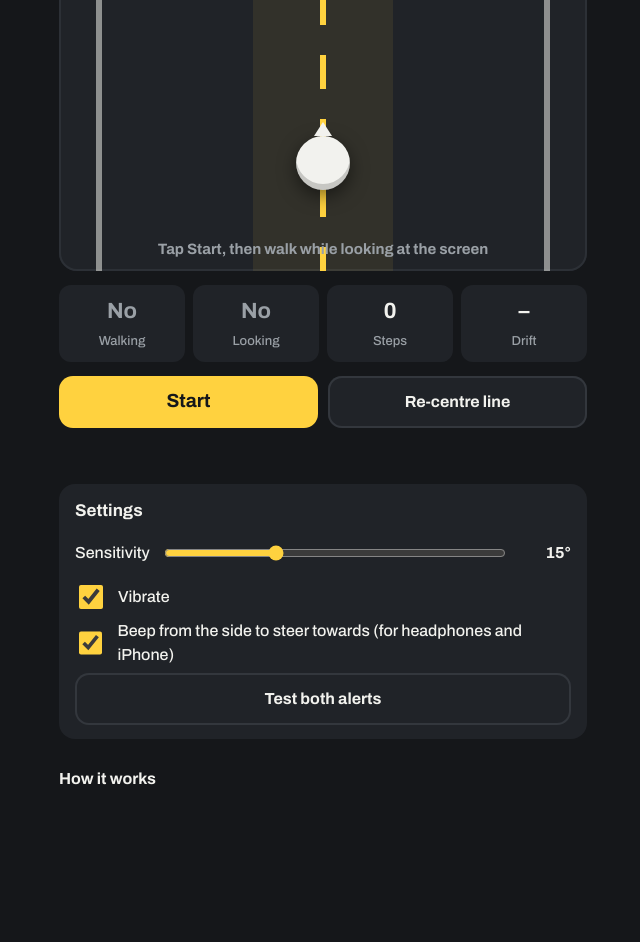
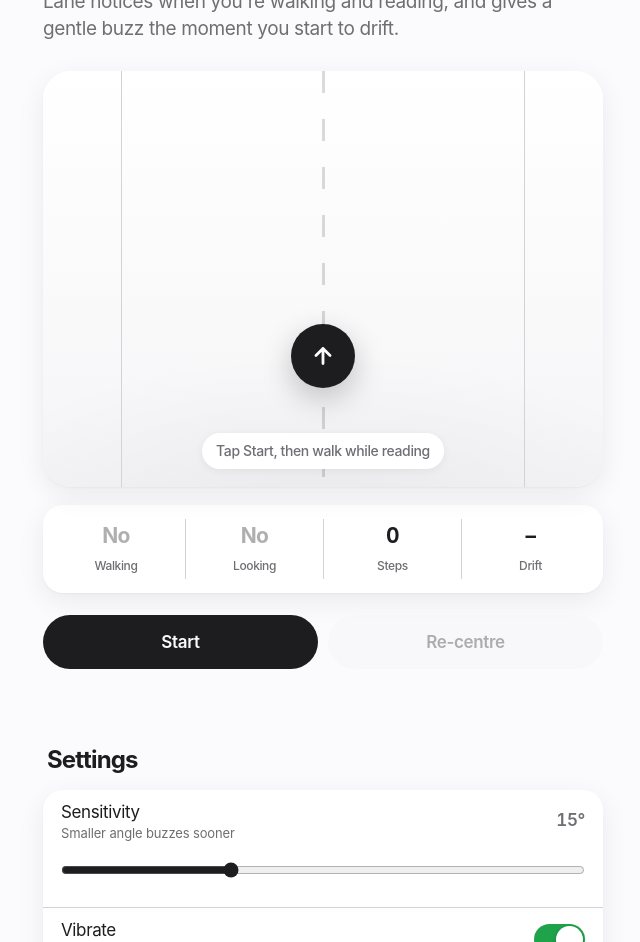
Before and after one commit to thisisfed/walk, a plain HTML site: page index.html in a window 1280 px wide. Shown: the part 221-1163 px from the top of the page, without its empty margins (317-957 px from the left). Before the commit the page ends 1062 px from the top, so only its background shows below. Drawn offline with Linux system fonts and the light colour scheme.

Commit message:
Redesign: clean light/dark look, iOS-style settings, how-it-works cards
Co-Authored-By: Claude Opus 5.5 <noreply@anthropic.com>
Claude-Session: https://claude.ai/code/session_01EG6ZDyBc5q6EDnH1MKMGP1

```diff
--- a/index.html
+++ b/index.html
@@ -3,72 +3,120 @@
 <head>
 <meta charset="utf-8">
 <meta name="viewport" content="width=device-width,initial-scale=1,viewport-fit=cover">
-<meta name="theme-color" content="#15171a">
+<meta name="theme-color" content="#fbfbfd" media="(prefers-color-scheme: light)">
+<meta name="theme-color" content="#000000" media="(prefers-color-scheme: dark)">
+<meta name="apple-mobile-web-app-capable" content="yes">
+<meta name="description" content="Lane gives you a gentle buzz when you drift off a straight line while walking and looking at your phone.">
 <title>Lane — walk straight</title>
 <link rel="preconnect" href="https://fonts.googleapis.com">
-<link href="https://fonts.googleapis.com/css2?family=Archivo:wght@500;700;900&display=swap" rel="stylesheet">
+<link href="https://fonts.googleapis.com/css2?family=Inter:wght@400;500;600;700;800&display=swap" rel="stylesheet">
 <style>
-/* VOICE: calm road-sign clarity, readable at a glance while walking
-   IDEA: a single road lane — you are the dot, the yellow line is your path
-   PICTURE: the lane itself, large; the dot drifts off the line as you veer
-   COLOUR and TYPE: asphalt #15171a, road yellow #ffd23f, warning orange #ff5a36; Archivo
-   LAYOUT: one column, lane on top, status, big controls, settings */
-:root{color-scheme:dark;--bg:#15171a;--road:#202328;--ink:#f2f2ee;--mute:#9aa0a6;--y:#ffd23f;--warn:#ff5a36;--ok:#4fd18b}
-*{box-sizing:border-box;min-width:0}
-body{margin:0;background:var(--bg);color:var(--ink);font:16px/1.5 Archivo,system-ui,sans-serif;overflow-x:clip;
-  padding:env(safe-area-inset-top) env(safe-area-inset-right) env(safe-area-inset-bottom) env(safe-area-inset-left)}
-.wrap{max-width:560px;margin:0 auto;padding:18px 16px 40px}
-h1{font-size:34px;line-height:1.05;margin:4px 0 2px;font-weight:900;letter-spacing:-.5px}
-.sub{color:var(--mute);margin:0 0 16px}
-.lane{position:relative;height:min(46vh,380px);background:var(--road);border-radius:18px;overflow:hidden;
-  box-shadow:inset 0 0 0 2px #2c3036}
-.lane::before,.lane::after{content:"";position:absolute;top:0;bottom:0;width:6px;background:#e9e9e4;opacity:.55}
-.lane::before{left:7%}.lane::after{right:7%}
-.centre{position:absolute;left:50%;top:-40px;bottom:-40px;width:6px;margin-left:-3px;
-  background:repeating-linear-gradient(var(--y) 0 34px,transparent 34px 64px);animation:roll 1s linear infinite;animation-play-state:paused}
+:root{
+  --bg:#fbfbfd;--card:#ffffff;--ink:#1d1d1f;--mute:#6e6e73;--line:#d2d2d7;--soft:#f5f5f7;
+  --accent:#ff4f3a;--ok:#1fa34a;--shadow:0 1px 2px rgba(0,0,0,.04),0 8px 28px rgba(0,0,0,.07);
+  --font:-apple-system,BlinkMacSystemFont,"SF Pro Display",Inter,"Helvetica Neue",Arial,sans-serif;
+}
+@media (prefers-color-scheme:dark){:root{
+  --bg:#000;--card:#1c1c1e;--ink:#f5f5f7;--mute:#98989d;--line:#38383a;--soft:#2c2c2e;
+  --shadow:0 0 0 1px rgba(255,255,255,.06);
+}}
+*{box-sizing:border-box;min-width:0;-webkit-tap-highlight-color:transparent}
+html{-webkit-text-size-adjust:100%}
+body{margin:0;background:var(--bg);color:var(--ink);font:17px/1.47 var(--font);letter-spacing:-.022em;overflow-x:clip;
+  -webkit-font-smoothing:antialiased;padding:env(safe-area-inset-top) env(safe-area-inset-right) env(safe-area-inset-bottom) env(safe-area-inset-left)}
+.wrap{max-width:600px;margin:0 auto;padding:22px 20px 56px}
+
+nav{display:flex;align-items:center;justify-content:space-between;height:44px;margin-bottom:18px}
+.brand{display:flex;align-items:center;gap:8px;font-weight:700;font-size:19px;letter-spacing:-.03em}
+.mark{width:22px;height:22px;border-radius:7px;background:var(--ink);position:relative}
+.mark::after{content:"";position:absolute;left:50%;top:4px;bottom:4px;width:2px;margin-left:-1px;border-radius:2px;background:var(--bg)}
+.pill-status{font-size:13px;font-weight:600;color:var(--mute);background:var(--soft);border-radius:980px;padding:6px 12px;white-space:nowrap}
+.pill-status.live{color:var(--ok)}
+
+h1{font-size:clamp(40px,11vw,56px);line-height:1.04;letter-spacing:-.045em;font-weight:800;margin:6px 0 10px;text-wrap:balance}
+.sub{font-size:19px;line-height:1.42;color:var(--mute);margin:0 0 28px;max-width:30em;text-wrap:pretty}
+
+.lane{position:relative;height:min(52vh,420px);border-radius:28px;overflow:hidden;background:var(--card);box-shadow:var(--shadow);
+  isolation:isolate;transition:background .35s}
+.lane::before{content:"";position:absolute;inset:0;z-index:-1;
+  background:radial-gradient(120% 70% at 50% 110%,rgba(0,0,0,.05),transparent 60%),linear-gradient(var(--card),var(--soft))}
+.edge{position:absolute;top:0;bottom:0;width:1px;background:var(--line)}
+.edge.l{left:14%}.edge.r{right:14%}
+.centre{position:absolute;left:50%;top:-48px;bottom:-48px;width:3px;margin-left:-1.5px;border-radius:3px;
+  background:repeating-linear-gradient(var(--ink) 0 22px,transparent 22px 48px);opacity:.16;animation:roll 1.1s linear infinite;animation-play-state:paused}
 .walking .centre{animation-play-state:running}
-@keyframes roll{to{transform:translateY(64px)}}
-.band-ok{position:absolute;top:0;bottom:0;left:50%;background:rgba(255,210,63,.08);transition:width .3s,margin .3s}
-.dot{position:absolute;left:50%;bottom:22%;width:54px;height:54px;margin-left:-27px;border-radius:50%;
-  background:var(--ink);box-shadow:0 6px 18px rgba(0,0,0,.5),inset 0 -6px 0 rgba(0,0,0,.18);transition:transform .25s ease-out,background .2s}
-.dot::after{content:"";position:absolute;left:50%;top:-14px;margin-left:-9px;border:9px solid transparent;border-bottom:14px solid var(--ink);border-top:0}
-.off .dot{background:var(--warn)}.off .dot::after{border-bottom-color:var(--warn)}
-.steer{position:absolute;left:0;right:0;top:12%;text-align:center;font-size:30px;font-weight:900;color:var(--warn);opacity:0;transition:opacity .2s;text-shadow:0 2px 10px rgba(0,0,0,.6)}
-.off .steer{opacity:1}
-.state{position:absolute;left:12px;right:12px;bottom:10px;text-align:center;font-weight:700;color:var(--mute);font-size:15px}
-.stats{display:grid;grid-template-columns:repeat(4,minmax(0,1fr));gap:8px;margin:14px 0}
-.stat{background:var(--road);border-radius:12px;padding:10px 8px;text-align:center}
-.stat b{display:block;font-size:22px;font-variant-numeric:tabular-nums;white-space:nowrap}
-.stat span{font-size:13px;color:var(--mute)}
-.yes{color:var(--ok)}.no{color:var(--mute)}
+@keyframes roll{to{transform:translateY(48px)}}
+.band-ok{position:absolute;top:0;bottom:0;left:50%;background:linear-gradient(90deg,transparent,rgba(31,163,74,.07),transparent);opacity:0;transition:opacity .4s,width .3s,margin .3s}
+.live .band-ok{opacity:1}
+.dot{position:absolute;left:50%;bottom:24%;width:64px;height:64px;margin-left:-32px;border-radius:50%;background:var(--ink);
+  box-shadow:0 10px 30px rgba(0,0,0,.22);transition:transform .3s cubic-bezier(.2,.8,.2,1),background .25s}
+.dot svg{position:absolute;inset:0;margin:auto;width:26px;height:26px;color:var(--bg)}
+.off .dot{background:var(--accent);box-shadow:0 10px 34px rgba(255,79,58,.45)}
+.off{background:color-mix(in srgb,var(--accent) 6%,var(--card))}
+.steer{position:absolute;left:0;right:0;top:13%;text-align:center;font-size:30px;font-weight:800;letter-spacing:-.035em;color:var(--accent);
+  opacity:0;transform:translateY(6px);transition:opacity .25s,transform .25s}
+.off .steer{opacity:1;transform:none}
+.state{position:absolute;left:50%;bottom:18px;transform:translateX(-50%);width:max-content;max-width:calc(100% - 32px);text-align:center;font-size:14px;font-weight:500;color:var(--mute);background:var(--card);border-radius:980px;padding:8px 14px;box-shadow:0 2px 10px rgba(0,0,0,.06)}
+
+.stats{display:grid;grid-template-columns:repeat(4,minmax(0,1fr));margin:18px 0 22px;background:var(--card);border-radius:20px;box-shadow:var(--shadow);padding:14px 4px}
+.stat{text-align:center;padding:2px 4px}
+.stat+.stat{border-left:1px solid var(--line)}
+.stat b{display:block;font-size:21px;font-weight:700;letter-spacing:-.03em;font-variant-numeric:tabular-nums;white-space:nowrap}
+.stat span{font-size:12px;font-weight:500;color:var(--mute)}
+.yes{color:var(--ok)}.no{color:var(--ink);opacity:.35}
+
 .row{display:flex;gap:10px;flex-wrap:wrap}
-button{font:inherit;font-weight:700;min-height:52px;border-radius:14px;border:0;padding:0 18px;cursor:pointer;flex:1 1 140px}
-button:focus-visible,input:focus-visible{outline:3px solid var(--y);outline-offset:2px}
-.go{background:var(--y);color:#15171a;font-size:19px}
-.ghost{background:var(--road);color:var(--ink);box-shadow:inset 0 0 0 2px #33373d}
-.msg{min-height:1.5em;margin:10px 0 0;color:var(--warn);font-weight:700}
-.set{margin-top:22px;background:var(--road);border-radius:16px;padding:14px 16px}
-.set h2{font-size:17px;margin:0 0 8px}
-label{display:flex;align-items:center;gap:12px;min-height:44px}
-input[type=range]{flex:1;accent-color:var(--y);height:32px}
-input[type=checkbox]{width:24px;height:24px;accent-color:var(--y)}
-.val{font-variant-numeric:tabular-nums;white-space:nowrap;width:3.2em;text-align:right;font-weight:700}
-details{margin-top:18px;color:var(--mute)}summary{cursor:pointer;font-weight:700;color:var(--ink);min-height:44px;display:flex;align-items:center}
-details p{margin:6px 0}
-@media (prefers-reduced-motion:reduce){.centre{animation:none}.dot{transition:none}}
+button{font:inherit;font-size:17px;font-weight:600;letter-spacing:-.02em;min-height:54px;border-radius:980px;border:0;padding:0 24px;cursor:pointer;flex:1 1 150px;
+  transition:transform .15s,opacity .2s,background .2s}
+button:active{transform:scale(.97)}
+button:disabled{opacity:.35;cursor:default}
+button:focus-visible,input:focus-visible{outline:3px solid color-mix(in srgb,var(--accent) 60%,transparent);outline-offset:3px}
+.go{background:var(--ink);color:var(--bg)}
+.ghost{background:var(--soft);color:var(--ink)}
+.msg{min-height:1.4em;margin:12px 4px 0;font-size:15px;color:var(--accent);font-weight:500}
+
+h2{font-size:24px;font-weight:700;letter-spacing:-.035em;margin:40px 4px 12px}
+.group{background:var(--card);border-radius:20px;box-shadow:var(--shadow);overflow:hidden}
+.item{display:flex;align-items:center;gap:14px;min-height:58px;padding:10px 18px;font-size:17px}
+.item+.item,.slider+.item{border-top:1px solid var(--line)}
+.item .t{flex:1}
+.item small{display:block;font-size:13px;color:var(--mute);letter-spacing:-.01em;line-height:1.35}
+.val{font-weight:600;font-variant-numeric:tabular-nums;white-space:nowrap;color:var(--mute)}
+input[type=range]{width:100%;accent-color:var(--ink);height:28px;margin:0}
+.slider{padding:4px 18px 16px}
+.switch{appearance:none;-webkit-appearance:none;flex:none;width:51px;height:31px;border-radius:31px;background:var(--line);position:relative;cursor:pointer;transition:background .25s;margin:0}
+.switch::after{content:"";position:absolute;top:2px;left:2px;width:27px;height:27px;border-radius:50%;background:#fff;box-shadow:0 2px 6px rgba(0,0,0,.2);transition:transform .25s cubic-bezier(.2,.8,.2,1)}
+.switch:checked{background:var(--ok)}
+.switch:checked::after{transform:translateX(20px)}
+.linkbtn{background:none;color:var(--accent);min-height:44px;padding:0;flex:none;font-weight:600;border-radius:8px}
+
+.how{display:grid;gap:12px}
+.how .card{background:var(--card);border-radius:20px;box-shadow:var(--shadow);padding:18px 20px}
+.how b{display:block;font-size:17px;margin-bottom:2px}
+.how p{margin:0;color:var(--mute);font-size:15px;line-height:1.45}
+.legend{display:flex;gap:10px;margin-top:12px;flex-wrap:wrap}
+.legend span{font-size:13px;font-weight:600;background:var(--soft);border-radius:980px;padding:6px 12px;white-space:nowrap}
+footer{margin-top:36px;text-align:center;font-size:12px;color:var(--mute)}
+@media (prefers-reduced-motion:reduce){.centre{animation:none}.dot,.steer,.switch::after{transition:none}}
 </style>
 </head>
 <body>
 <div class="wrap">
-  <h1>Lane</h1>
-  <p class="sub">Buzzes when you drift off a straight line while walking and looking at your phone.</p>
+  <nav>
+    <div class="brand"><span class="mark" aria-hidden="true"></span>Lane</div>
+    <span class="pill-status" id="pill">Off</span>
+  </nav>
+
+  <h1>Eyes on your phone. Feet on the line.</h1>
+  <p class="sub">Lane notices when you're walking and reading, and gives a gentle buzz the moment you start to drift.</p>
 
   <div class="lane" id="lane">
+    <div class="edge l"></div><div class="edge r"></div>
     <div class="band-ok" id="band"></div>
     <div class="centre"></div>
     <div class="steer" id="steer"></div>
-    <div class="dot" id="dot"></div>
-    <div class="state" id="state">Tap Start, then walk while looking at the screen</div>
+    <div class="dot" id="dot"><svg viewBox="0 0 24 24" fill="none" stroke="currentColor" stroke-width="2.6" stroke-linecap="round" stroke-linejoin="round" aria-hidden="true"><path d="M12 19V5M5.5 11.5 12 5l6.5 6.5"/></svg></div>
+    <div class="state" id="state">Tap Start, then walk while reading</div>
   </div>
 
   <div class="stats">
@@ -80,27 +128,29 @@ details p{margin:6px 0}
 
   <div class="row">
     <button class="go" id="start">Start</button>
-    <button class="ghost" id="recentre" disabled>Re-centre line</button>
+    <button class="ghost" id="recentre" disabled>Re-centre</button>
   </div>
   <p class="msg" id="msg" role="status"></p>
 
-  <div class="set">
-    <h2>Settings</h2>
-    <label for="thr">Sensitivity <input type="range" id="thr" min="8" max="30" step="1"><span class="val" id="thrV"></span></label>
-    <label for="vib"><input type="checkbox" id="vib"> Vibrate</label>
-    <label for="snd"><input type="checkbox" id="snd"> Beep from the side to steer towards (for headphones and iPhone)</label>
-    <div class="row" style="margin-top:6px"><button class="ghost" id="test">Test both alerts</button></div>
+  <h2>Settings</h2>
+  <div class="group">
+    <div class="item"><span class="t">Sensitivity<small>Smaller angle buzzes sooner</small></span><span class="val" id="thrV"></span></div>
+    <div class="slider"><input type="range" id="thr" min="8" max="30" step="1" aria-label="Sensitivity in degrees"></div>
+    <label class="item" for="vib"><span class="t">Vibrate<small>Android, in Chrome</small></span><input type="checkbox" class="switch" id="vib"></label>
+    <label class="item" for="snd"><span class="t">Directional beep<small>Sounds from the side to steer to. Best with headphones, and the option on iPhone</small></span><input type="checkbox" class="switch" id="snd"></label>
+    <div class="item"><span class="t">Try the alerts</span><button class="linkbtn" id="test">Play</button></div>
   </div>
 
-  <details>
-    <summary>How it works</summary>
-    <p>Steps are counted from the accelerometer. You count as "looking" when the phone is held up in portrait, tilted towards your face, with this page on screen.</p>
-    <p>After about 2 seconds of walking and looking, your current direction becomes the line. If you drift past the sensitivity angle, it alerts you: <b>one long buzz = steer left</b>, <b>two short buzzes = steer right</b>.</p>
-    <p>A sharp turn (over 55°), or staying off-line for 8 seconds, counts as a deliberate turn and a new line is set. Stopping or lowering the phone resets it.</p>
-    <p>Vibration works in Chrome on Android. iPhones don't let web pages vibrate, so use the beep there.</p>
-  </details>
+  <h2>How it works</h2>
+  <div class="how">
+    <div class="card"><b>It knows you're walking</b><p>Steps are counted from the motion sensor, and you count as reading when the phone is held up in portrait with Lane on screen.</p></div>
+    <div class="card"><b>It locks your line</b><p>After about two seconds, the way you're heading becomes the line. Drift past your sensitivity angle and it nudges you back.</p>
+      <div class="legend"><span>One long buzz · steer left</span><span>Two short · steer right</span></div></div>
+    <div class="card"><b>It knows a corner from a drift</b><p>A sharp turn, or staying off line for eight seconds, sets a new line. Stop or lower the phone and it resets.</p></div>
+  </div>
+
+  <footer>Still look up at crossings.</footer>
 </div>
-
 <script>
 {
 const $ = id => document.getElementById(id);
@@ -193,6 +243,8 @@ function render(state, dev, off) {
   $('sDev').textContent = dev == null ? '–' : (dev > 0 ? '+' : '') + Math.round(dev) + '°';
   const lane = $('lane');
   lane.classList.toggle('off', !!off);
+  lane.classList.toggle('live', dev != null);
+  const pill = $('pill'); pill.textContent = !S.on ? 'Off' : dev != null ? 'Tracking' : 'Ready'; pill.classList.toggle('live', dev != null);
   const x = dev == null ? 0 : Math.max(-1, Math.min(1, dev / 45)) * 40;
   $('dot').style.transform = 'translateX(' + (x / 100 * lane.clientWidth) + 'px)';
   const bw = (cfg.thr / 45) * 40 / 100 * lane.clientWidth;
@@ -272,12 +324,12 @@ $('test').addEventListener('click', () => {
   warn(1); setTimeout(() => warn(-1), 1300);
 });
 $('thr').value = cfg.thr; $('thrV').textContent = cfg.thr + '°';
-$('thr').addEventListener('input', e => { cfg.thr = +e.target.value; $('thrV').textContent = cfg.thr + '°'; save(); if (!S.on) render('Tap Start, then walk while looking at the screen', null, false); });
+$('thr').addEventListener('input', e => { cfg.thr = +e.target.value; $('thrV').textContent = cfg.thr + '°'; save(); if (!S.on) render('Tap Start, then walk while reading', null, false); });
 $('vib').checked = cfg.vib; $('vib').addEventListener('change', e => { cfg.vib = e.target.checked; save(); });
 $('snd').checked = cfg.snd; $('snd').addEventListener('change', e => { cfg.snd = e.target.checked; save(); });
 document.addEventListener('visibilitychange', () => { if (S.on && !document.hidden) getWake(); });
 window.addEventListener('resize', () => { if (!S.on) render($('state').textContent, null, false); });
-render('Tap Start, then walk while looking at the screen', null, false);
+render('Tap Start, then walk while reading', null, false);
 }
 </script>
 </body>
```
